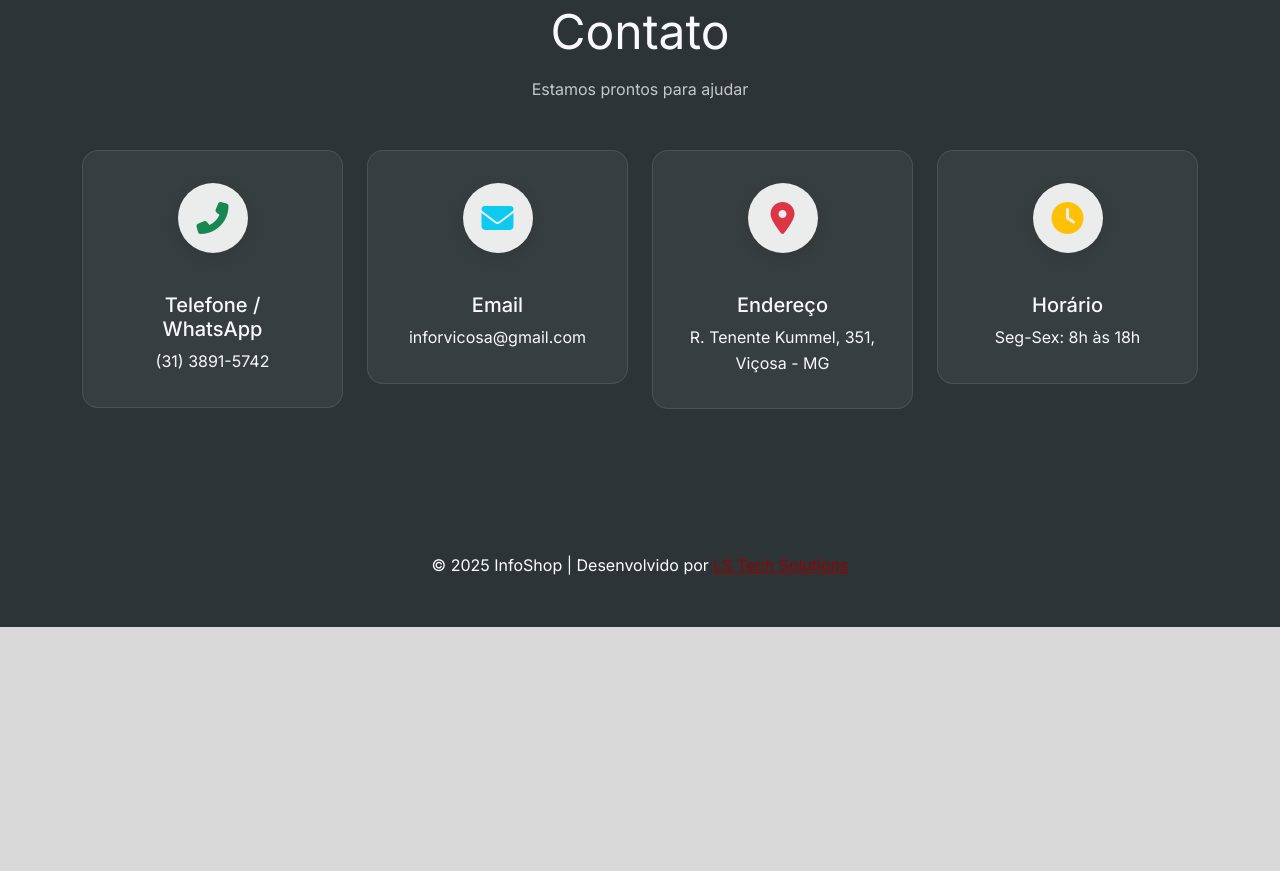
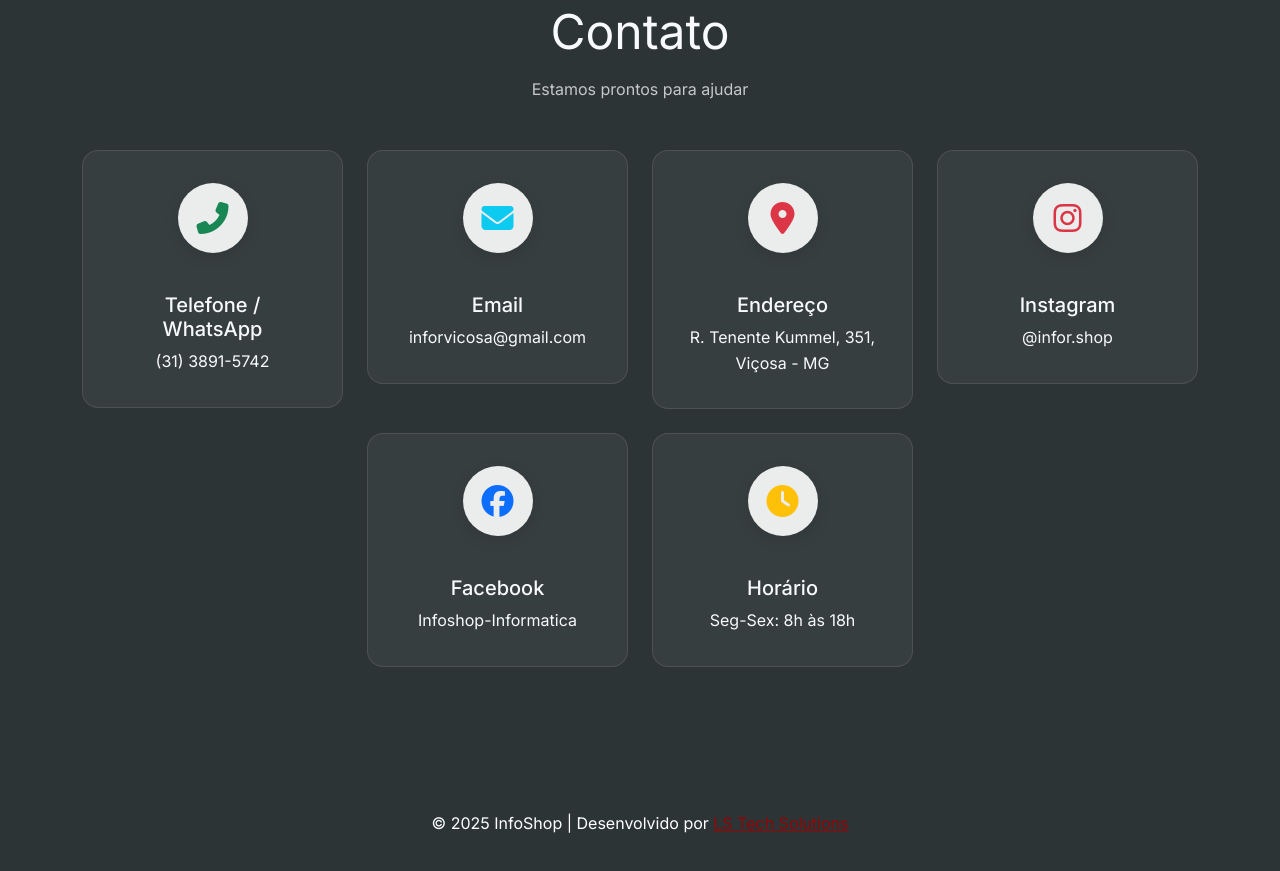
Before and after one commit to infoshopti/infoshopti.github.io, a plain HTML site: page index.html in a window 1280 px wide. Shown: the part 2335-3206 px from the top of the page. Before the commit the page ends 2962 px from the top, so only its background shows below. Drawn offline with nearby package versions, Linux system fonts and the light colour scheme; files whose address does not match are found by name.

Commit message:
Update index.html

```diff
--- a/index.html
+++ b/index.html
@@ -210,7 +210,7 @@
         </div>
     </section>
 
-    <!-- Contato -->
+<!-- Contato -->
 <section id="contato" class="contact-section">
     <div class="container">
         <div class="text-center mb-5">
@@ -256,6 +256,32 @@
                 </a>
             </div>
 
+            <!-- Instagram -->
+            <div class="col-md-6 col-lg-3">
+                <a href="https://www.instagram.com/infor.shop"
+                   target="_blank"
+                   class="text-decoration-none">
+                    <div class="contact-item text-center">
+                        <i class="fab fa-instagram text-danger"></i>
+                        <h5 class="text-light mt-3 mb-2">Instagram</h5>
+                        <p class="text-light mb-0">@infor.shop</p>
+                    </div>
+                </a>
+            </div>
+
+            <!-- Facebook -->
+            <div class="col-md-6 col-lg-3">
+                <a href="https://www.facebook.com/p/Infoshop-Informatica-100064045293115"
+                   target="_blank"
+                   class="text-decoration-none">
+                    <div class="contact-item text-center">
+                        <i class="fab fa-facebook text-primary"></i>
+                        <h5 class="text-light mt-3 mb-2">Facebook</h5>
+                        <p class="text-light mb-0">Infoshop-Informatica</p>
+                    </div>
+                </a>
+            </div>
+
             <!-- Horário -->
             <div class="col-md-6 col-lg-3">
                 <div class="contact-item text-center">
@@ -268,7 +294,6 @@
         </div>
     </div>
 </section>
-
 
     <!-- Footer -->
     <footer class="custom-footer">
```
